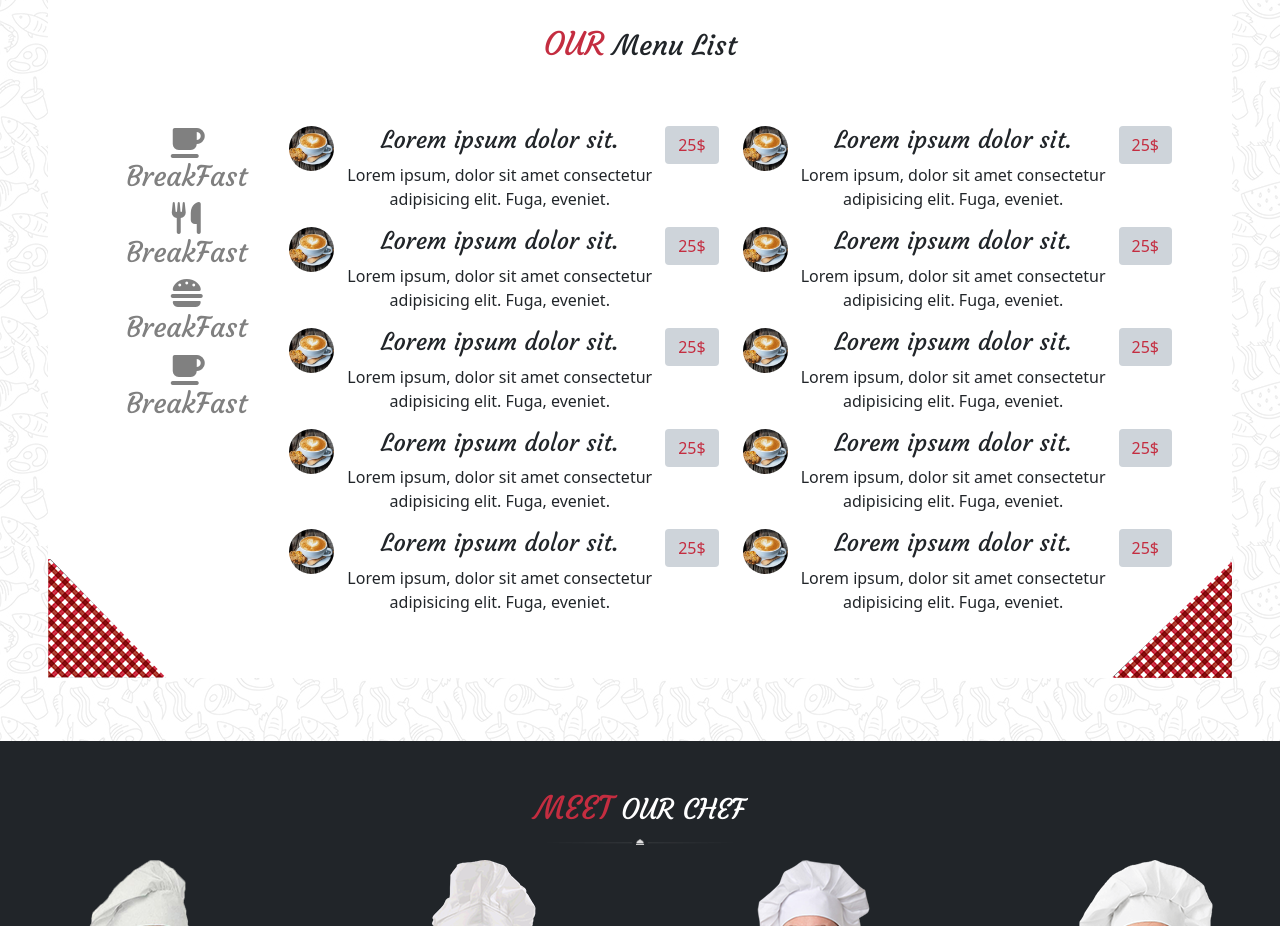
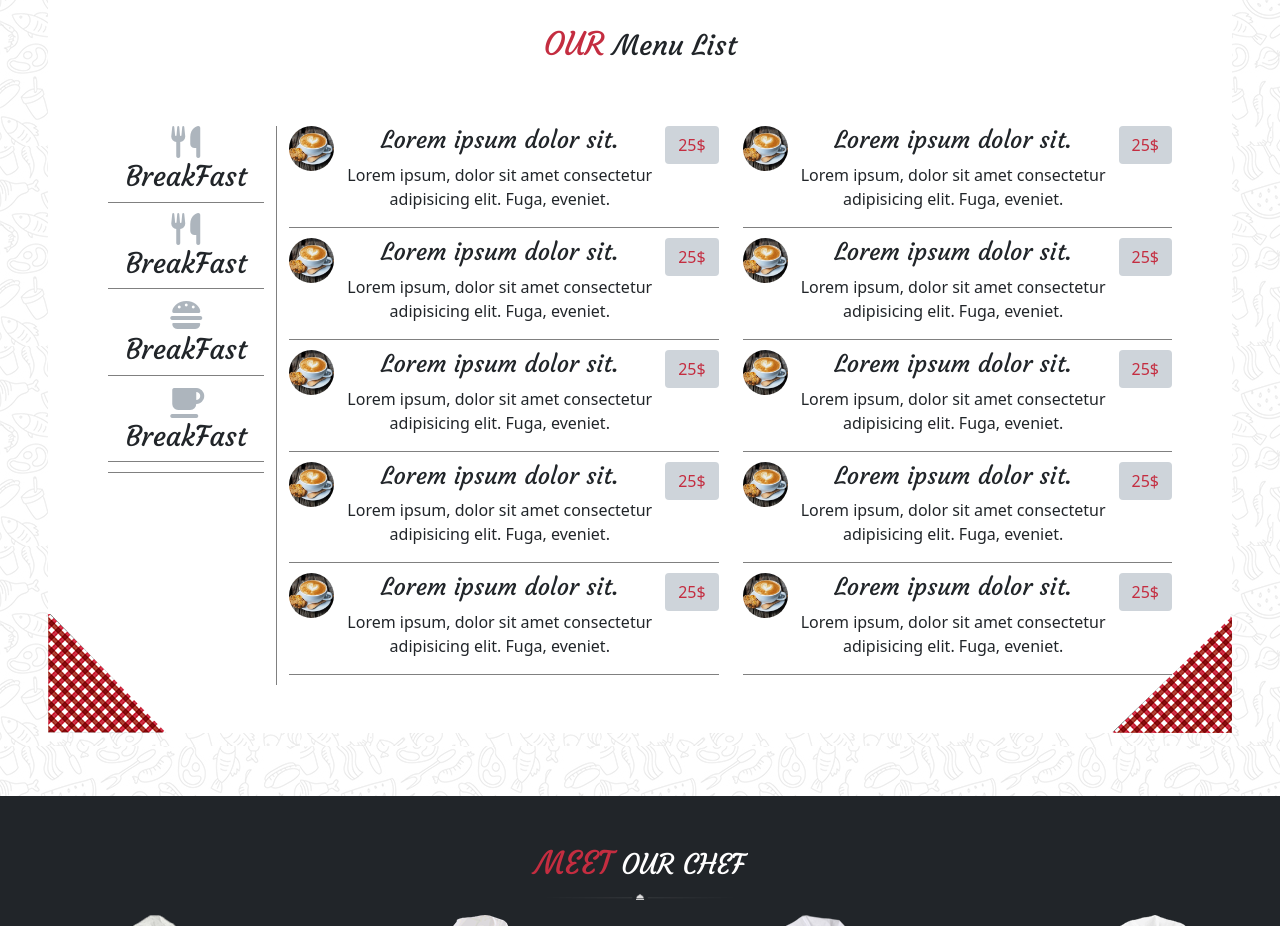
Before and after one commit to gencehangurcam/cs-site-chef-20, a website: page index.html in a window 1280 px wide. Shown: the part 1117-2043 px from the top of the page. Drawn offline with nearby package versions, Linux system fonts and the light colour scheme.

Commit message:
recti sec

```diff
--- a/index.html
+++ b/index.html
@@ -97,7 +97,7 @@
         </div>
     </header>
     <!-- end header -->
-    <!-- section-1 -->
+    <!-- section-1 menu list-->
     <section class="section-1-container menut p-sm-5 p-md-5">
         <div class="section-1 menu-sec-1 text-center">
             <div class="txt-section-1 p-5">
@@ -117,24 +117,22 @@
             <div class="row sec-1-menu p-sm-1 p-md-5">
                 <div class="breakfast col-sm-12 col-md-2">
                     <div class="grid flex-sm-row">
-                        <a href="">
                         <div>
-                                <i class="fas fa-coffee fa-2x"></i>
+                            <a href=""><i class="fas fa-utensils fa-2x"></i></a>
                             <h3>BreakFast</h3>
                         </div>
-                        </a>
                         <div>
-                            <a href=""><i class="fas fa-utensils fa-2x"></i>
+                            <a href=""><i class="fas fa-utensils fa-2x"></i></a>
                             <h3>BreakFast</h3>
-                        </div></a>
+                        </div>
                         <div>
-                            <a href=""><i class="fas fa-hamburger fa-2x"></i>
+                            <a href=""><i class="fas fa-hamburger fa-2x"></i></a>
                             <h3>BreakFast</h3>
-                        </div></a>
+                        </div>
                         <div>
-                            <a href=""><i class="fas fa-coffee fa-2x"></i>
+                            <a href=""><i class="fas fa-coffee fa-2x"></i></a>
                             <h3>BreakFast</h3>
-                        </div></a>
+                        </div>
                     </div>
                 </div>
                 <!-- menu avec prix -->
@@ -299,7 +297,7 @@
             </div>
         </div>
     </section>
-    <!-- section-2 -->
+    <!-- section-2 meet our chef -->
     <section class="sec-2 bg-dark">
         <div class="meet text-center">
             <h3 class="text-white pt-5"><span>meet</span> our chef</h3>
@@ -324,7 +322,7 @@
             </div>
         </div>
     </section>
-    <!-- section-3 -->
+    <!-- section-3 book your table and our blog -->
     <section class="sec-3">
         <div class="section-3-container m-5">
             <div class="text-center py-5">
@@ -427,7 +425,7 @@
                 <img src="./assets/images/box-right-top-grey.png" alt="coin">
             </div>
     </section>
-    <!-- section-4 -->
+    <!-- section-4 client testmonila -->
     <section class="sec-4 row pb-5 bg-dark text-white">
         <div class="text-center py-5">
             <h3><span>CLIENT</span> testimonila</h3>
@@ -458,7 +456,7 @@
             </div>
         </div>
     </section>
-    <!-- sec-5 -->
+    <!-- sec-5 our contact -->
     <section class="sec-5 text-center text-white">
         <h3 class="text-dark pt-4"><span>OUR</span> Contact</h3>
         <img src="./assets/images/decoration_line.png" width="200px" alt="line">
--- a/src/sass/modules/_section-1.sass
+++ b/src/sass/modules/_section-1.sass
@@ -9,12 +9,29 @@
             text-transform: uppercase
     .sec-1-menu
         .breakfast
-            a
-                text-decoration: none
-                color: gray
-            i:hover
-                color: red
+            border-right: 1px solid gray
+            div
+                border-bottom: 1px solid gray
+                margin-bottom: 10px
+                a
+                    text-decoration: none
+                    color: $gray-500
+                a:hover
+                    color: red
+    .sec-1-menu
+        margin: 15px 0
+    .menu-cafe
+        .d-flex
+            margin-bottom: 10px
+            border-bottom: 1px solid gray
 
+        img
+            width: 45px
+        button
+            background-color: $gray-400
+            p
+                margin: 0
+                color: $danger
 
     //
     .menu-sec-1
@@ -36,19 +53,6 @@
             position: absolute
             right: 0
             top: 0
-    .sec-1-menu
-        margin: 15px 0
-    .menu-cafe
-        img
-            width: 45px
-        button
-            background-color: $gray-400
-            p
-                margin: 0
-                color: $danger
-
-
-
 
 @media screen and (max-width: 620px)
     .breakfast
```
Also changed, not shown: assets/css/app.css, 1 other file. Lines whose indentation alone changed are shown as unchanged.
